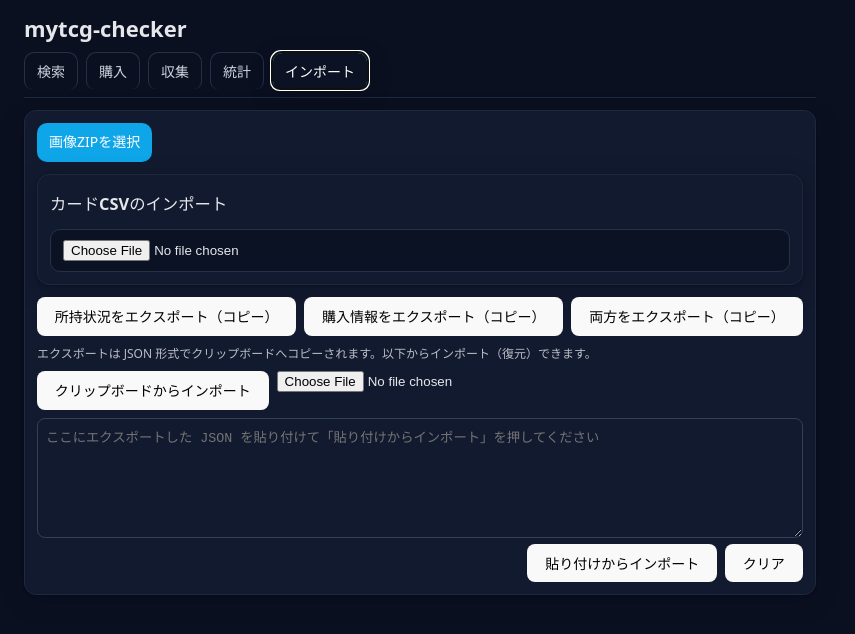
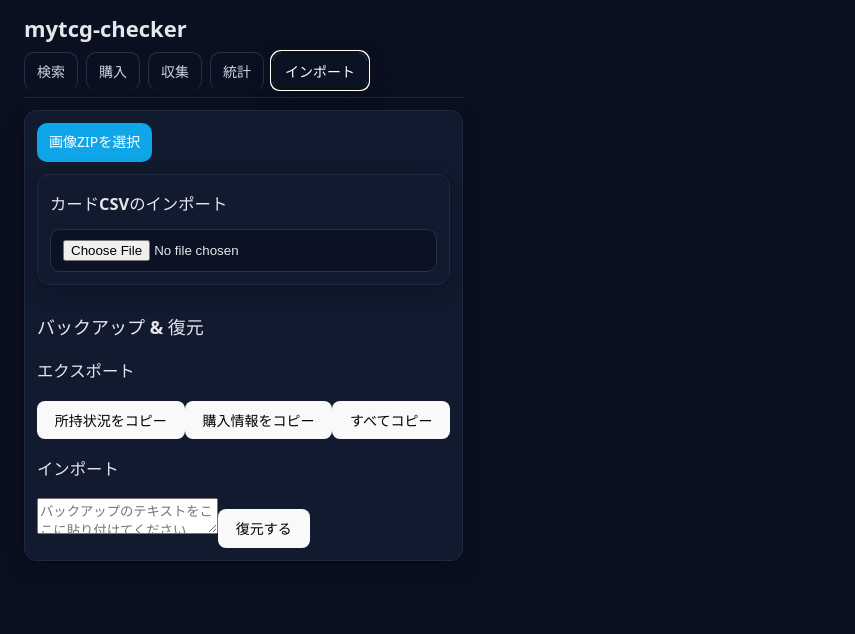
Before and after one commit to Megusuke/mytcg-checker, a React (Vite) app: page / in a window 1280 px wide. Both pictures are taken after a click on the tab "インポート". Shown: the top 634 px of the page, without its empty margins (0-855 px from the left). Built offline with nearby package versions, Linux system fonts and the light colour scheme.

Commit message:
update inport backup

```diff
--- a/src/features/backup/Backup.tsx
+++ b/src/features/backup/Backup.tsx
@@ -111,13 +111,29 @@ export const Backup: React.FC = () => {
 
   // ---------- インポート（復元）処理 ----------
   async function applyImportedObject(obj: any) {
-    // 期待形: { ownership: { cardId: number, ... }, purchases: { cardId: [ {place,price}, ... ] } }
     const cards = await getAllCards()
     const validCardIds = new Set(cards.map((c) => c.cardId))
 
     // ownership の復元
-    if (obj && typeof obj.ownership === 'object') {
-      const entries = Object.entries(obj.ownership)
+    let ownership: Record<string, number> = {}
+
+    if (obj && obj.ownership) {
+      // 新形式（オブジェクト）か旧形式（配列）か判定
+      if (Array.isArray(obj.ownership)) {
+        // 旧形式: [ { cardId: "...", count: number }, ... ]
+        for (const item of obj.ownership) {
+          if (item && item.cardId && typeof item.count === 'number') {
+            ownership[item.cardId] = item.count
+          }
+        }
+      } else if (typeof obj.ownership === 'object') {
+        // 新形式: { cardId: count, ... }
+        ownership = obj.ownership
+      }
+    }
+
+    // ownership を DB に保存
+    const entries = Object.entries(ownership)
     await Promise.all(
       entries.map(async ([cardId, val]) => {
         if (!validCardIds.has(cardId)) return
@@ -126,21 +142,19 @@ export const Backup: React.FC = () => {
           try {
             await setOwnership(cardId, count)
           } catch {
-              // ignore per-item error
+            // ignore
           }
         }
       })
     )
-    }
 
-    // purchases の復元（localStorage の sales.{cardId} に保存）
+    // purchases の復元（新形式のみ対応）
     if (obj && typeof obj.purchases === 'object') {
       const entries = Object.entries(obj.purchases)
       for (const [cardId, arr] of entries) {
         if (!validCardIds.has(cardId)) continue
         try {
           if (Array.isArray(arr)) {
-            // 正規化: 各行を {place,price} にして保存
             const normalized = arr.map((r: any) => ({ place: String(r.place ?? ''), price: String(r.price ?? '') }))
             localStorage.setItem(salesKey(cardId), JSON.stringify(normalized))
           }
@@ -151,88 +165,58 @@ export const Backup: React.FC = () => {
     }
   }
 
-  async function importFromText(input: string) {
-    if (!input || input.trim() === '') {
-      toast.error('読み込む JSON が空です')
-      return
-    }
-    try {
-      const parsed = JSON.parse(input)
-      await applyImportedObject(parsed)
-      toast.success('インポートが完了しました')
-      // 変更を UI に反映するためイベント等で通知したい場合は再ロードするか、必要な箇所で再読込処理を行ってください
-    } catch (e) {
-      toast.error('JSON の解析に失敗しました')
-    }
-  }
+  return (
+    <div className="space-y-4 p-4">
+      <h2 className="text-xl font-bold">バックアップ & 復元</h2>
 
-  async function pasteFromClipboardAndImport() {
-    try {
-      const text = await navigator.clipboard.readText()
-      await importFromText(text)
-    } catch {
-      toast.error('クリップボードからの読み取りに失敗しました')
-    }
-  }
-
-  function onFileChange(e: React.ChangeEvent<HTMLInputElement>) {
-    const f = e.target.files && e.target.files[0]
-    if (!f) return
-    const r = new FileReader()
-    r.onload = async () => {
-      const txt = String(r.result ?? '')
-      await importFromText(txt)
-    }
-    r.readAsText(f, 'utf-8')
-    // reset input so same file can be chosen again
-    if (fileRef.current) fileRef.current.value = ''
-  }
-
-  return (
-    <div style={{ display: 'grid', gap: 8 }}>
-      <div style={{ display: 'flex', gap: 8, flexWrap: 'wrap' }}>
-        <button onClick={exportOwnershipCopy}>所持状況をエクスポート（コピー）</button>
-        <button onClick={exportPurchasesCopy}>購入情報をエクスポート（コピー）</button>
-        <button onClick={exportAllCopy}>両方をエクスポート（コピー）</button>
+      {/* エクスポート セクション */}
+      <div className="border rounded p-4 space-y-2">
+        <h3 className="font-semibold">エクスポート</h3>
+        <button
+          onClick={exportOwnershipCopy}
+          className="bg-blue-500 text-white px-4 py-2 rounded hover:bg-blue-600"
+        >
+          所持状況をコピー
+        </button>
+        <button
+          onClick={exportPurchasesCopy}
+          className="bg-blue-500 text-white px-4 py-2 rounded hover:bg-blue-600 ml-2"
+        >
+          購入情報をコピー
+        </button>
+        <button
+          onClick={exportAllCopy}
+          className="bg-blue-500 text-white px-4 py-2 rounded hover:bg-blue-600 ml-2"
+        >
+          すべてコピー
+        </button>
       </div>
 
-      <div style={{ fontSize: 12, opacity: 0.8 }}>
-        エクスポートは JSON 形式でクリップボードへコピーされます。以下からインポート（復元）できます。
-      </div>
-
-      <div style={{ display: 'grid', gap: 8 }}>
-        <div style={{ display: 'flex', gap: 8 }}>
-          <button onClick={pasteFromClipboardAndImport}>クリップボードからインポート</button>
-          <input ref={fileRef} type="file" accept="application/json" onChange={onFileChange} />
-        </div>
-
-        <div style={{ display: 'grid', gap: 6 }}>
+      {/* インポート セクション */}
+      <div className="border rounded p-4 space-y-2">
+        <h3 className="font-semibold">インポート</h3>
         <textarea
           value={textArea}
           onChange={(e) => setTextArea(e.target.value)}
-            placeholder='ここにエクスポートした JSON を貼り付けて「貼り付けからインポート」を押してください'
-            style={{ width: '100%', minHeight: 120, padding: 8, borderRadius: 8, border: '1px solid #334155', background: 'var(--panel)' }}
+          placeholder="バックアップのテキストをここに貼り付けてください"
+          className="w-full h-32 border rounded p-2 font-mono text-sm"
         />
-          <div style={{ display: 'flex', gap: 8, justifyContent: 'flex-end' }}>
         <button
           onClick={async () => {
-                await importFromText(textArea)
+            try {
+              const obj = JSON.parse(textArea)
+              await applyImportedObject(obj)
+              toast.success('復元しました')
+              setTextArea('')
+            } catch {
+              toast.error('無効なデータです')
+            }
           }}
+          className="bg-green-500 text-white px-4 py-2 rounded hover:bg-green-600"
         >
-              貼り付けからインポート
+          復元する
         </button>
-            <button
-              onClick={() => {
-                setTextArea('')
-              }}
-            >
-              クリア
-            </button>
-          </div>
-        </div>
       </div>
     </div>
   )
 }
-
-export default Backup
```
Lines whose indentation alone changed are shown as unchanged.
